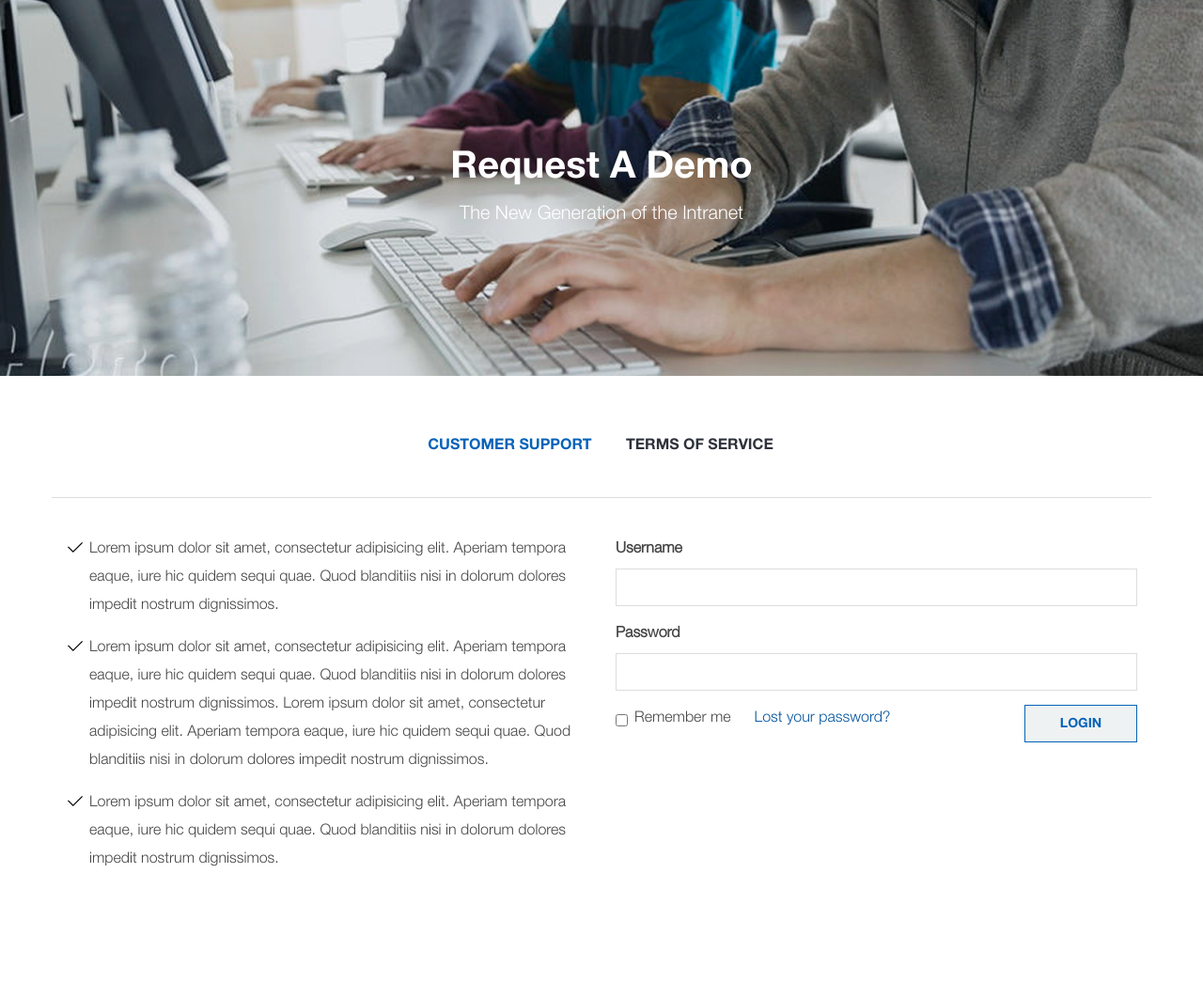
After one commit to thnhat51202574/spiral, a PHP site: page /younetsi-website/customer-support.html in a window 1280 px wide. The commit adds this page. Shown: the whole page at 94% size. Run offline with PHP 8.4, Linux system fonts and the light colour scheme; some libraries are stand-ins or nearby versions.

Commit message:
customer support

```diff
--- a/css/responsive.css
+++ b/css/responsive.css
@@ -66,6 +66,12 @@
     }
     a.btn-view-all-project {
         width: 70% !important;
+    }
+    /* Customer support */
+    .customer-support-page .checkbox {
+        float: none;
+    }
+    .customer-support-page  .btn-login {
     }
 }
 
--- a/css/style.css
+++ b/css/style.css
@@ -1474,7 +1474,9 @@ h3.module_store_detail_title {
 
 /* Social Intranet Page */
 
-.social-intranet-page {}
+.social-intranet-page {
+    background: #eff2f2;
+}
 
 .page-title {
     padding: 25px 0 35px;
@@ -1492,6 +1494,7 @@ h3.module_store_detail_title {
 
 .social-intranet-page .ynsi-overview {
     height: 680px;
+    background: #fff;
 }
 
 .social-intranet-page .ynsi-overview .ynsi-overview-groups {
@@ -1550,7 +1553,11 @@ h3.module_store_detail_title {
     max-width: 220px;
     margin: 0 auto;
 }
-
+.ynsi-overview-description-wrap {
+    background: #fff;
+    padding-bottom: 60px;
+    margin-bottom: 60px;
+}
 .social-intranet-page .ynsi-overview-description {
     font-size: 24px;
     font-family: "HelveticaNeueLTStd-Lt";
@@ -1559,7 +1566,6 @@ h3.module_store_detail_title {
     text-align: center;
     background: #0563b8;
     padding: 30px 0;
-    margin-bottom: 120px;
 }
 
 .ynsi-item-violet {
@@ -2292,11 +2298,11 @@ a.view-profile:hover {
     line-height: 1.875;
 }
 
-.request-demo-page .ynsi-notes {
+.ynsi-notes {
     padding-left: 25px;
 }
 
-.request-demo-page .ynsi-notes ul li {
+.ynsi-notes ul li {
     list-style: url('../image/list-style.png');
     margin-bottom: 15px;
 }
@@ -2309,6 +2315,7 @@ a.view-profile:hover {
     display: table;
 }
 
+.customer-support-page .page-banner .page-title,
 .request-demo-page .page-banner .page-title {
     background: none;
     margin-bottom: 10px;
@@ -2317,6 +2324,7 @@ a.view-profile:hover {
     vertical-align: middle;
 }
 
+.customer-support-page .page-banner p,
 .request-demo-page .page-banner p {
     font-size: 20px;
     color: rgb(255, 255, 255);
@@ -2334,3 +2342,70 @@ a.view-profile:hover {
 .contact-us-page  .contact-us .address {
     margin-bottom: 70px;
 }
+/* Customer support */
+.customer-support-page {
+    background: #fff;
+    font-size: 16px;
+    font-family: "HelveticaNeueLTStd-Lt";
+    color: rgb(68, 68, 68);
+    line-height: 1.875;
+}
+.customer-support-page .page-banner {
+    background: url('../image/customer-support-banner.png') center center no-repeat;
+    background-size: cover;
+    height: 400px;
+    width: 100%;
+    display: table;
+}
+.customer-support-page input[type="text"] {
+    border-style: solid;
+    border-width: 1px;
+    border-color: rgb(221, 221, 221);
+    background-color: rgb(255, 255, 255);
+    height: 40px;
+    border-radius: 0 !important;
+    box-shadow: none !important;
+}
+.customer-support-page .checkbox  {
+    margin: 0 25px 0 0;
+    float: left;
+}
+.customer-support-page .btn-login {
+    width: 120px;
+    height: 40px;
+    float: right;
+}
+.customer-support-page input[type=checkbox], .customer-support-page input[type=radio] {
+    margin-top: 10px;
+}
+.customer-support-page a.login-link {
+    font-size: 16px;
+    color: #00529c;
+}
+.customer-support-page .page-content {
+    padding: 50px 0 100px;
+}
+.page-content ul.nav-tabs li a {
+    text-transform: uppercase;
+    line-height: 1.875;
+    text-align: center;
+    font-weight: 500;
+    color: #2e323c;
+    font-family: "HelveticaNeueLTStd";
+    border:  none !important;
+    margin-bottom: 30px;
+}
+.page-content ul.nav-tabs li.active a {
+    color: rgb(5, 99, 184);
+    border-bottom: 1px solid #dddddd;
+}
+.page-content  .nav-tabs {
+    text-align: center;
+}
+.page-content  .nav-tabs>li {
+    float: none;
+    display: inline-block;
+}
+.page-content  .tab-pane {
+    margin-bottom: 40px;
+}
--- /dev/null
+++ b/customer-support.html
@@ -0,0 +1,76 @@
+<!DOCTYPE html>
+<html>
+
+<head>
+    <title>Blog Detail</title>
+    <meta name="viewport" content="width=device-width, initial-scale=1, maximum-scale=1, user-scalable=no">
+    <meta charset="utf-8">
+    <link rel="stylesheet" type="text/css" href="css/bootstrap.min.css">
+    <link rel="stylesheet" type="text/css" href="css/style.css">
+    <link rel="stylesheet" type="text/css" href="css/responsive.css">
+    <script src="js/jquery.js" type="text/javascript"></script>
+    <script src="js/bootstrap.min.js" type="text/javascript" charset="utf-8"></script>
+    <script src="http://ajax.googleapis.com/ajax/libs/jquery/1.11.0/jquery.min.js"></script>
+    <script src="js/pinterest_grid.js" type="text/javascript"></script>
+</head>
+
+<body>
+    <div class="page-wrap customer-support-page" id="">
+        <!-- Content -->
+        <div class="page-banner">
+            <div class="page-title">
+                <h1>Request A Demo</h1>
+                <p>The New Generation of the Intranet</p>
+            </div>
+        </div>
+        <div class="page-content container">
+            <!-- Nav tabs -->
+            <ul class="nav nav-tabs" role="tablist">
+                <li role="presentation" class="active"><a href="#tab1" aria-controls="tab1" role="tab" data-toggle="tab">Customer Support</a></li>
+                <li role="presentation"><a href="#tab2" aria-controls="tab2" role="tab" data-toggle="tab">Terms of Service</a></li>
+            </ul>
+            <!-- Tab panes -->
+            <div class="tab-content">
+                <div role="tabpanel" class="tab-pane active" id="tab1">
+                    <div class="col-sm-6 col-xs-12 ynsi-contact">
+                        <div class="ynsi-notes">
+                            <ul>
+                                <li>
+                                    Lorem ipsum dolor sit amet, consectetur adipisicing elit. Aperiam tempora eaque, iure hic quidem sequi quae. Quod blanditiis nisi in dolorum dolores impedit nostrum dignissimos.
+                                </li>
+                                <li>Lorem ipsum dolor sit amet, consectetur adipisicing elit. Aperiam tempora eaque, iure hic quidem sequi quae. Quod blanditiis nisi in dolorum dolores impedit nostrum dignissimos. Lorem ipsum dolor sit amet, consectetur adipisicing elit. Aperiam tempora eaque, iure hic quidem sequi quae. Quod blanditiis nisi in dolorum dolores impedit nostrum dignissimos.</li>
+                                <li>Lorem ipsum dolor sit amet, consectetur adipisicing elit. Aperiam tempora eaque, iure hic quidem sequi quae. Quod blanditiis nisi in dolorum dolores impedit nostrum dignissimos.</li>
+                            </ul>
+                        </div>
+                    </div>
+                    <div class="col-sm-6 col-xs-12">
+                        <form>
+                            <div class="row">
+                                <div class="form-group col-sm-12 col-xs-12">
+                                    <label for="first_name">Username</label>
+                                    <input type="text" class="form-control" id="first_name" placeholder="">
+                                </div>
+                                <div class="form-group col-sm-12 col-xs-12">
+                                    <label for="last_name">Password</label>
+                                    <input type="text" class="form-control" id="last_name" placeholder="">
+                                </div>
+                            </div>
+                            <div>
+                                <div class="checkbox">
+                                    <label>
+                                        <input type="checkbox" value="">Remember me</label>
+                                </div>
+                                <a class="login-link" href="#" title="">Lost your password?</a>
+                                <button type="submit" class="btn btn-contact-us btn-login">Login</button>
+                            </div>
+                        </form>
+                    </div>
+                </div>
+                <div role="tabpanel" class="tab-pane" id="tab2">
+                </div>
+            </div>
+        </div>
+    </div>
+</body>
+
+</html>
```
Also changed, not shown: social-intranet-page.html (+6 -8 lines), image/customer-support-banner.png (added).
